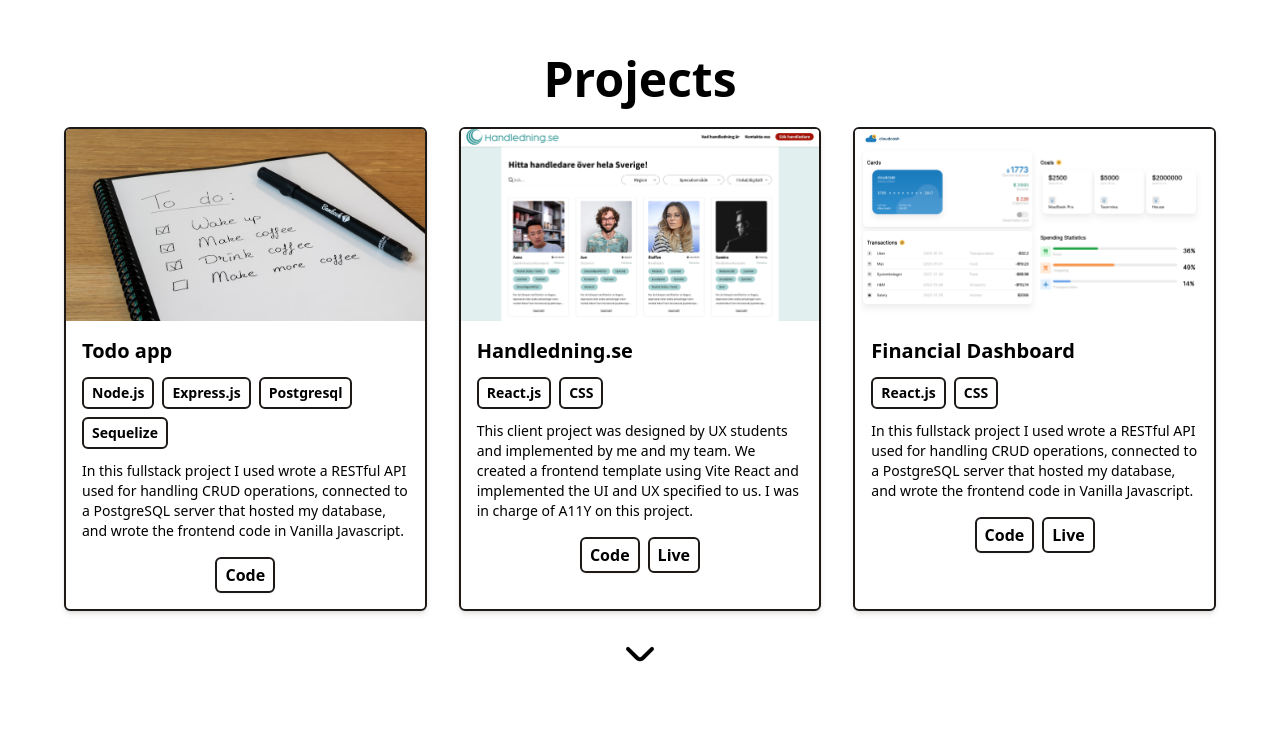
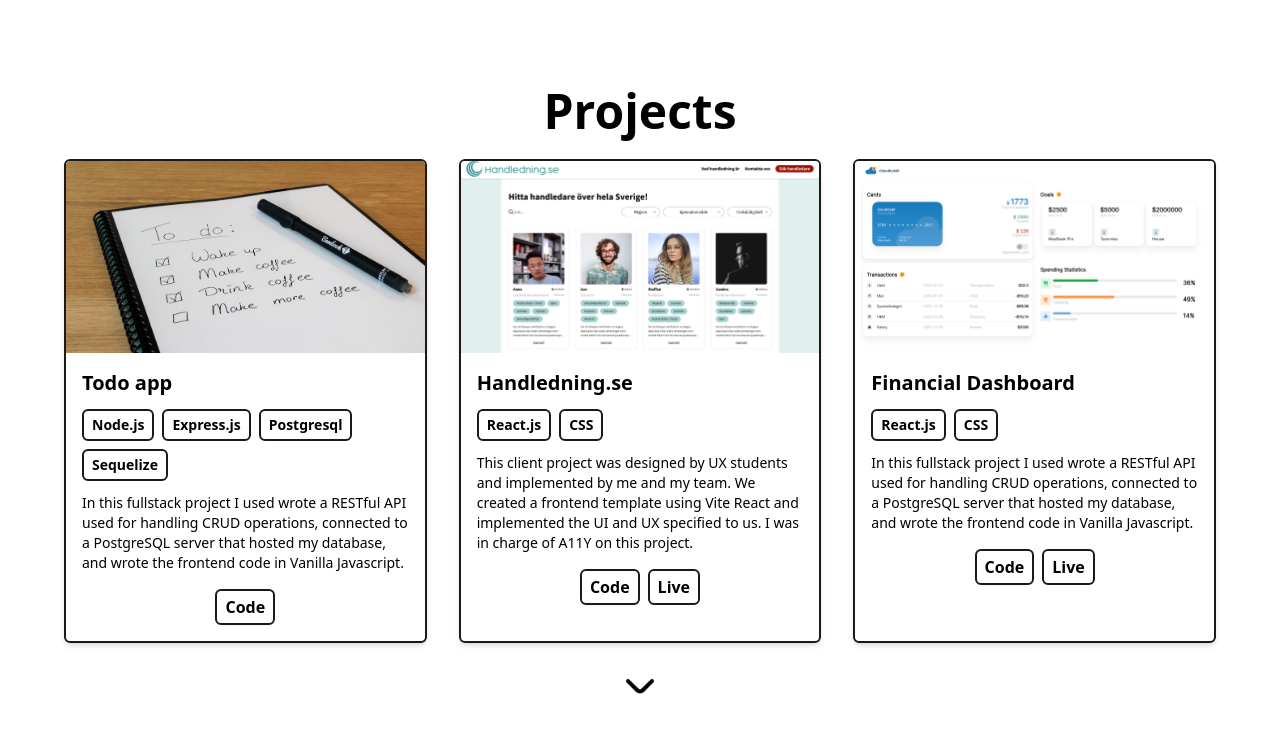
Before and after one commit to AnnaBohlin97/abcode-portfolio, a React (Vite) app: page / in a window 1280 px wide. Shown: the part 1001-1734 px from the top of the page. Built offline with nearby package versions, Linux system fonts and the light colour scheme.

Commit message:
changed padding

```diff
--- a/src/components/Portfolio.jsx
+++ b/src/components/Portfolio.jsx
@@ -6,7 +6,7 @@
 
 export default function Portfolio() {
 	return (
-		<div name="Projects" className="flex flex-col pt-8 pb-32 my-48 mx-4 md:mx-16 items-center justify-center">
+		<div name="Projects" className="flex flex-col pt-16 pb-32 my-48 mx-4 md:mx-16 items-center justify-center">
 			<h2 className="text-3xl md:text-5xl dark:text-white mb-1 md:mb-6 font-bold">Projects</h2>
 			<div className="grid grid-cols-1 md:grid-cols-2 lg:grid-cols-3 gap-8">
 				{portfolio.map((project, index) => (
```
